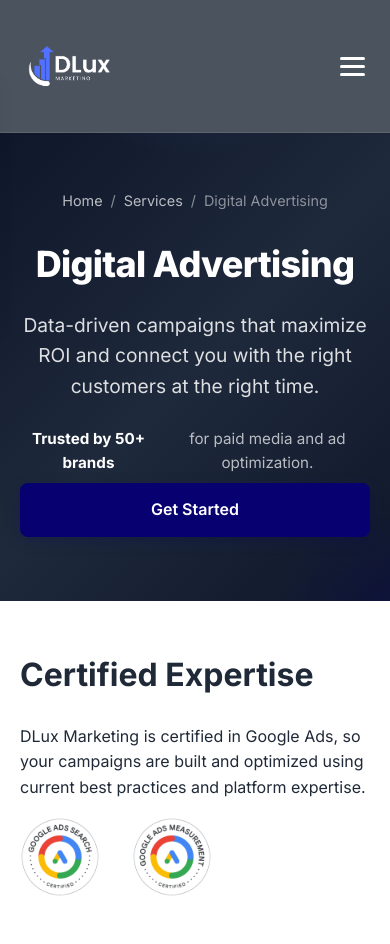
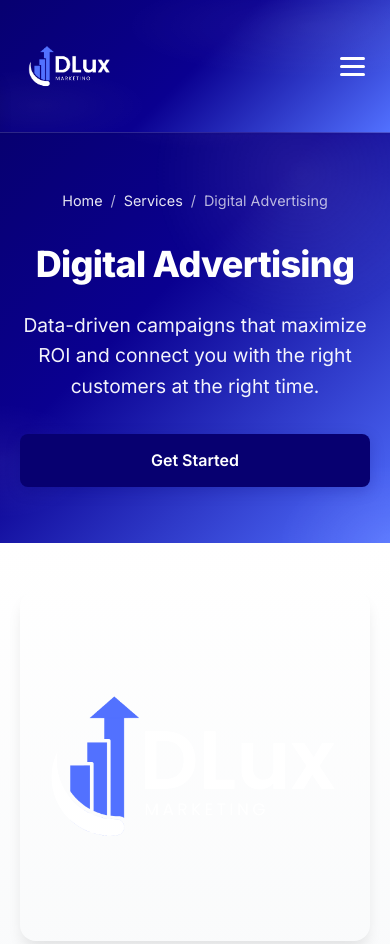
Before and after one commit to danilord416/dlux-marketing-website, a plain HTML site: page services/digital-advertising.html in a window 390 px wide. Shown: the top 944 px of the page. Drawn offline with Linux system fonts and the light colour scheme.

Commit message:
Service pages: remove Trusted by 50+, Key Results; center Get Started; brand navbar; certs at bottom (ads); add visuals

```diff
--- a/css/style.css
+++ b/css/style.css
@@ -50,23 +50,47 @@ body {
     padding: 0 20px;
 }
 
-/* Navigation */
+/* Navigation - Brand colors with subtle motion */
 .navbar {
-    background: rgba(31, 41, 55, 0.8);
+    background: linear-gradient(135deg, var(--primary-color) 0%, var(--primary-light) 50%, var(--secondary-color) 100%);
     backdrop-filter: blur(10px);
     -webkit-backdrop-filter: blur(10px);
     box-shadow: var(--shadow-sm);
-    border-bottom: 1px solid rgba(255, 255, 255, 0.1);
+    border-bottom: 1px solid rgba(255, 255, 255, 0.15);
     position: sticky;
     top: 0;
     z-index: 1000;
     padding: 1rem 0;
     transition: all 0.3s ease;
+    overflow: hidden;
+}
+
+.navbar::before {
+    content: '';
+    position: absolute;
+    inset: 0;
+    background: radial-gradient(ellipse 100% 80% at 80% 20%, rgba(255, 255, 255, 0.08) 0%, transparent 50%),
+                radial-gradient(ellipse 60% 60% at 10% 80%, rgba(255, 255, 255, 0.05) 0%, transparent 50%);
+    pointer-events: none;
+    animation: navGlow 10s ease-in-out infinite;
+}
+
+@keyframes navGlow {
+    0%, 100% { opacity: 1; }
+    50% { opacity: 0.7; }
+}
+
+.navbar .container {
+    position: relative;
+    z-index: 1;
 }
 
 .navbar.scrolled {
-    background: rgba(31, 41, 55, 0.95);
     box-shadow: var(--shadow-md);
+}
+
+.navbar.scrolled::before {
+    opacity: 0.9;
 }
 
 .nav-wrapper {
@@ -815,10 +839,9 @@ body {
     transform: translateY(-2px);
 }
 
-/* Page Header */
-/* Modern Dark / Glassmorphism Page Header (Services, About, Blog, Contact) */
+/* Page Header - Brand-aligned with motion (Services, About, Blog, Contact) */
 .page-header-hero {
-    background: linear-gradient(135deg, #0f172a 0%, #1e293b 50%, #0f172a 100%);
+    background: linear-gradient(135deg, var(--primary-color) 0%, var(--primary-light) 40%, var(--secondary-color) 100%);
     padding: 5rem 0;
     text-align: center;
     position: relative;
@@ -830,15 +853,44 @@ body {
     position: absolute;
     inset: 0;
     background:
-        radial-gradient(ellipse 80% 50% at 50% -20%, rgba(82, 113, 255, 0.15) 0%, transparent 50%),
-        radial-gradient(ellipse 60% 40% at 100% 100%, rgba(7, 0, 112, 0.2) 0%, transparent 50%);
+        radial-gradient(ellipse 80% 50% at 50% -20%, rgba(255, 255, 255, 0.12) 0%, transparent 50%),
+        radial-gradient(ellipse 60% 40% at 100% 100%, rgba(255, 255, 255, 0.08) 0%, transparent 50%),
+        radial-gradient(ellipse 50% 30% at 0% 80%, rgba(255, 255, 255, 0.06) 0%, transparent 50%);
     pointer-events: none;
     z-index: 0;
+    animation: headerGlow 8s ease-in-out infinite;
+}
+
+@keyframes headerGlow {
+    0%, 100% { opacity: 1; }
+    50% { opacity: 0.85; }
+}
+
+.page-header-hero::after {
+    content: '';
+    position: absolute;
+    width: 300px;
+    height: 300px;
+    background: radial-gradient(circle, rgba(255, 255, 255, 0.1) 0%, transparent 70%);
+    border-radius: 50%;
+    top: -100px;
+    right: -50px;
+    z-index: 0;
+    animation: headerFloat 12s ease-in-out infinite;
+}
+
+@keyframes headerFloat {
+    0%, 100% { transform: translate(0, 0); }
+    33% { transform: translate(-30px, 20px); }
+    66% { transform: translate(20px, -15px); }
 }
 
 .page-header-hero .container {
     position: relative;
     z-index: 1;
+    display: flex;
+    flex-direction: column;
+    align-items: center;
 }
 
 .page-header-hero .breadcrumb {
@@ -851,17 +903,17 @@ body {
 }
 
 .page-header-hero .breadcrumb a {
-    color: rgba(255, 255, 255, 0.7);
+    color: rgba(255, 255, 255, 0.9);
     text-decoration: none;
     transition: color 0.2s;
 }
 
 .page-header-hero .breadcrumb a:hover {
-    color: var(--secondary-light);
+    color: #fff;
 }
 
 .page-header-hero .breadcrumb span {
-    color: rgba(255, 255, 255, 0.5);
+    color: rgba(255, 255, 255, 0.7);
 }
 
 .page-header-hero h1 {
@@ -874,27 +926,27 @@ body {
 
 .page-header-hero .page-subtitle {
     font-size: 1.2rem;
-    color: rgba(255, 255, 255, 0.85);
+    color: rgba(255, 255, 255, 0.95);
     max-width: 600px;
     margin: 0 auto 1.5rem;
     line-height: 1.6;
 }
 
 .page-header-hero .social-proof {
-    display: inline-flex;
-    align-items: center;
-    gap: 0.5rem;
-    font-size: 0.95rem;
-    color: rgba(255, 255, 255, 0.7);
-}
-
-.page-header-hero .social-proof strong {
-    color: #fff;
+    display: none;
 }
 
 .page-header-hero .btn {
+    display: inline-block;
     margin-top: 0.5rem;
 }
+
+.page-header-hero .header-cta-wrap {
+    display: flex;
+    justify-content: center;
+    margin-top: 1rem;
+}
+
 
 /* Legacy page header (still used where not replaced) */
 .page-header {
@@ -954,6 +1006,9 @@ body {
 .problem-solution-section h2 { font-size: 2rem; margin-bottom: 1.5rem; color: var(--text-dark); }
 .problem-solution-section .problem { margin-bottom: 2rem; }
 .problem-solution-section .solution { margin-top: 2rem; }
+.service-visual { padding: 3rem 0; text-align: center; background: linear-gradient(180deg, var(--bg-white) 0%, var(--bg-light) 100%); }
+.service-visual .service-figure { margin: 0; max-width: 800px; margin: 0 auto; border-radius: 16px; overflow: hidden; box-shadow: var(--shadow-lg); }
+.service-visual .service-figure img { width: 100%; height: auto; display: block; }
 .service-breakdown-section { padding: 4rem 0; }
 .service-breakdown-section h2 { font-size: 2rem; margin-bottom: 2rem; color: var(--text-dark); }
 .service-breakdown-section .breakdown-content { max-width: 800px; }
@@ -980,6 +1035,8 @@ body {
 .certified-expertise h2 { font-size: 2rem; margin-bottom: 1.5rem; color: var(--text-dark); }
 .cert-badges { display: flex; flex-wrap: wrap; gap: 2rem; align-items: center; margin-top: 1rem; }
 .cert-badges img { height: 80px; width: auto; border-radius: 8px; }
+.container.cert-badges-only { display: flex; justify-content: center; align-items: center; padding: 2rem 0; }
+.container.cert-badges-only .cert-badges { margin-top: 0; }
 .reveal-on-scroll { opacity: 0; transform: translateY(24px); transition: opacity 0.6s ease, transform 0.6s ease; }
 .reveal-on-scroll.visible { opacity: 1; transform: translateY(0); }
 @media (max-width: 768px) {
--- a/services/digital-advertising.html
+++ b/services/digital-advertising.html
@@ -39,19 +39,15 @@
             </nav>
             <h1>Digital Advertising</h1>
             <p class="page-subtitle">Data-driven campaigns that maximize ROI and connect you with the right customers at the right time.</p>
-            <p class="social-proof"><strong>Trusted by 50+ brands</strong> for paid media and ad optimization.</p>
             <a href="../contact.html" class="btn btn-primary">Get Started</a>
         </div>
     </section>
 
-    <section class="certified-expertise reveal-on-scroll">
+    <section class="service-visual reveal-on-scroll">
         <div class="container">
-            <h2>Certified Expertise</h2>
-            <p>DLux Marketing is certified in Google Ads, so your campaigns are built and optimized using current best practices and platform expertise.</p>
-            <div class="cert-badges">
-                <img src="../assets/search.png" alt="Google Ads Search Certification" width="120" height="120" loading="lazy">
-                <img src="../assets/measurement.png" alt="Google Ads Measurement Certification" width="120" height="120" loading="lazy">
-            </div>
+            <figure class="service-figure">
+                <img src="../assets/5.png" alt="Data-driven advertising and campaign strategy" width="800" height="auto" loading="lazy">
+            </figure>
         </div>
     </section>
 
@@ -111,18 +107,6 @@
         </div>
     </section>
 
-    <section class="results-section reveal-on-scroll">
-        <div class="container">
-            <h2>Key Results</h2>
-            <div class="results-grid">
-                <div class="result-item"><span class="metric">30%</span><span class="label">Lower CPA</span></div>
-                <div class="result-item"><span class="metric">2.1x</span><span class="label">ROAS Improvement</span></div>
-                <div class="result-item"><span class="metric">45%</span><span class="label">More Qualified Leads</span></div>
-                <div class="result-item"><span class="metric">60%</span><span class="label">Higher Conversion Rate</span></div>
-            </div>
-        </div>
-    </section>
-
     <section class="related-services reveal-on-scroll">
         <div class="container">
             <h2>Related Services</h2>
@@ -142,6 +126,15 @@
                 <h2>Ready to Scale Your Advertising?</h2>
                 <p>Let's build and optimize campaigns that drive measurable ROI.</p>
                 <a href="../contact.html" class="btn btn-primary btn-large">Get Started</a>
+            </div>
+        </div>
+    </section>
+
+    <section class="certified-expertise reveal-on-scroll">
+        <div class="container cert-badges-only">
+            <div class="cert-badges">
+                <img src="../assets/search.png" alt="Google Ads Search Certification" width="120" height="120" loading="lazy">
+                <img src="../assets/measurement.png" alt="Google Ads Measurement Certification" width="120" height="120" loading="lazy">
             </div>
         </div>
     </section>
```
Also changed, not shown: services/consulting.html (+8 -13 lines), services/graphic-design.html (+8 -13 lines), services/seo.html (+8 -13 lines), services/social-media-management.html (+8 -13 lines), services/website-design.html (+8 -13 lines).
